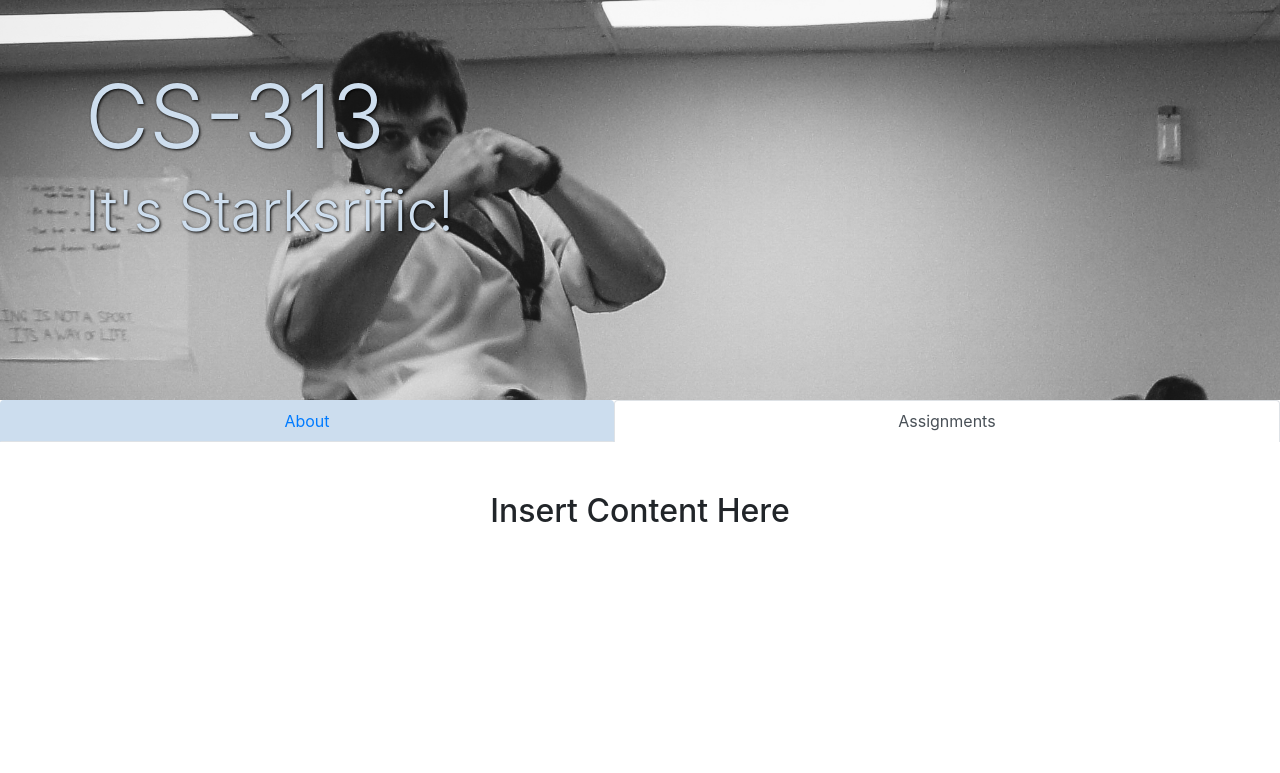
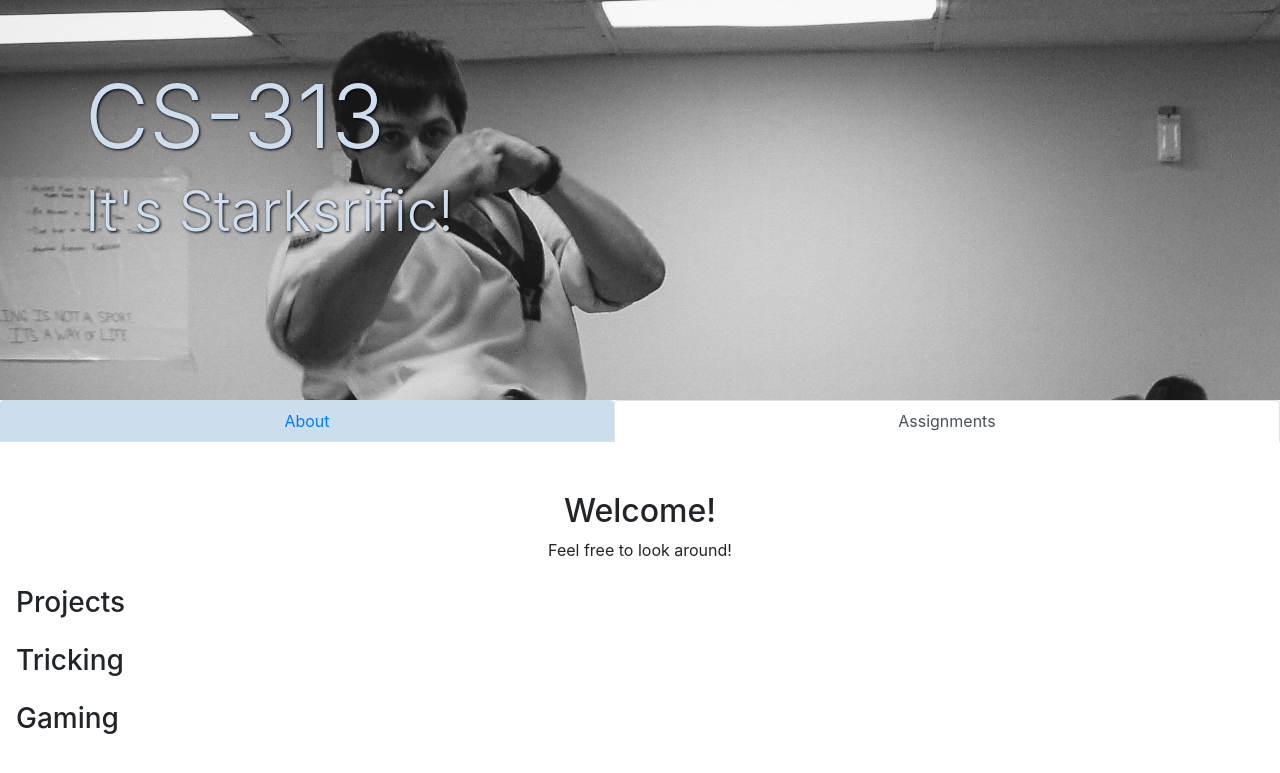
Before and after one commit to Brettzen/min-cs313-php, a PHP site: page /view/main.php?action=assignments in a window 1280 px wide. Shown: the top 773 px of the page. Run offline with PHP 8.4, Linux system fonts and the light colour scheme; some libraries are stand-ins or nearby versions.

Commit message:
Added base content menu

```diff
--- a/common/head.php
+++ b/common/head.php
@@ -4,7 +4,7 @@
 	<title>Brett Starks | CS-313 | Huzzah!</title>
 	<link rel="stylesheet" href="https://stackpath.bootstrapcdn.com/bootstrap/4.2.1/css/bootstrap.min.css" integrity="sha384-GJzZqFGwb1QTTN6wy59ffF1BuGJpLSa9DkKMp0DgiMDm4iYMj70gZWKYbI706tWS" crossorigin="anonymous">
         <link rel="stylesheet" href="css/main.css">
-	<script src="https://code.jquery.com/jquery-3.3.1.slim.min.js" integrity="sha384-q8i/X+965DzO0rT7abK41JStQIAqVgRVzpbzo5smXKp4YfRvH+8abtTE1Pi6jizo" crossorigin="anonymous"></script>
+	<script src="https://code.jquery.com/jquery-3.3.1.min.js" integrity="sha256-FgpCb/KJQlLNfOu91ta32o/NMZxltwRo8QtmkMRdAu8=" crossorigin="anonymous"></script>
 	<script src="https://cdnjs.cloudflare.com/ajax/libs/popper.js/1.14.6/umd/popper.min.js" integrity="sha384-wHAiFfRlMFy6i5SRaxvfOCifBUQy1xHdJ/yoi7FRNXMRBu5WHdZYu1hA6ZOblgut" crossorigin="anonymous"></script>
 	<script src="https://stackpath.bootstrapcdn.com/bootstrap/4.2.1/js/bootstrap.min.js" integrity="sha384-B0UglyR+jN6CkvvICOB2joaf5I4l3gm9GU6Hc1og6Ls7i6U/mkkaduKaBhlAXv9k" crossorigin="anonymous"></script>
         <script src="js/main.js"></script>
--- a/css/main.css
+++ b/css/main.css
@@ -10,7 +10,7 @@
     text-shadow:1px 1px 3px black;
 }
 
-.nav-link {
+a.nav-link {
     border-bottom: 1px solid #dee2e6 !important;
     background: #cde !important;
 }
@@ -25,6 +25,22 @@ main {
     margin-top: 50px;
 }
 
-main h2 {
+main h2,
+main p {
     text-align: center;
 }
+
+.item-heading {
+    cursor: pointer;
+}
+
+.item-heading:hover {
+    background: #cde;
+    width: 25%;
+}
+
+.item-menu {
+   display: none;
+   box-sizing: border-box;
+   margin-left: 20px
+}
--- a/js/main.js
+++ b/js/main.js
@@ -0,0 +1,6 @@
+$().ready(function(){
+   $('.item-heading').on('click', function(){
+//       $('.item-menu').slideUp("fast");
+       $(this).next().slideToggle('fast');
+   });
+});
--- a/view/main.php
+++ b/view/main.php
@@ -12,7 +12,54 @@
 
 <!--Add main-->
 <main>
-    <h2>Insert Content Here</h2>
+    <h2>Welcome!</h2>
+    <p>Feel free to look around!</p>
+
+    <ul class="nav flex-column">
+        <li class="nav-item">
+            <h3 class='nav-link item-heading'>Projects</h3>
+            <div class="row item-menu">
+                <div class="col-4">
+                    <div class="list-group">
+                        <a href="#" class="list-group-item list-group-item-action">Elemental Taekwondo</a>
+                        <a href="#" class="list-group-item list-group-item-action">Sunshine Roofing Company</a>
+                        <a href="#" class="list-group-item list-group-item-action">Home-Grown</a>
+                        <a href="#" class="list-group-item list-group-item-action">Band of Others</a>
+                    </div>
+                </div>
+                <!--<div class="col-8">blah blah...</div>-->
+            </div>
+        </li>
+        <li class="nav-item">
+          <h3 class='nav-link item-heading'>Tricking</h3>
+            <div class="row item-menu">
+                <div class="col-4">
+                    <div class="list-group">
+                        <a href="#" class="list-group-item list-group-item-action">Elemental Taekwondo</a>
+                        <a href="#" class="list-group-item list-group-item-action">Sunshine Roofing Company</a>
+                        <a href="#" class="list-group-item list-group-item-action">Home-Grown</a>
+                        <a href="#" class="list-group-item list-group-item-action">Band of Others</a>
+                    </div>
+                </div>
+                <!--<div class="col-8">blah blah...</div>-->
+            </div>
+        </li>
+        <li class="nav-item">
+          <h3 class='nav-link item-heading'>Gaming</h3>
+            <div class="row item-menu">
+                <div class="col-3">
+                    <div class="list-group">
+                        <a href="#" class="list-group-item list-group-item-action">Elemental Taekwondo</a>
+                        <a href="#" class="list-group-item list-group-item-action">Sunshine Roofing Company</a>
+                        <a href="#" class="list-group-item list-group-item-action">Home-Grown</a>
+                        <a href="#" class="list-group-item list-group-item-action">Band of Others</a>
+                    </div>
+                </div>
+                <!--<div class="col-8">blah blah...</div>-->
+            </div>
+        </li>
+    </ul>
+
 </main>
 
 <!--Add footer and extra scripting-->
```
